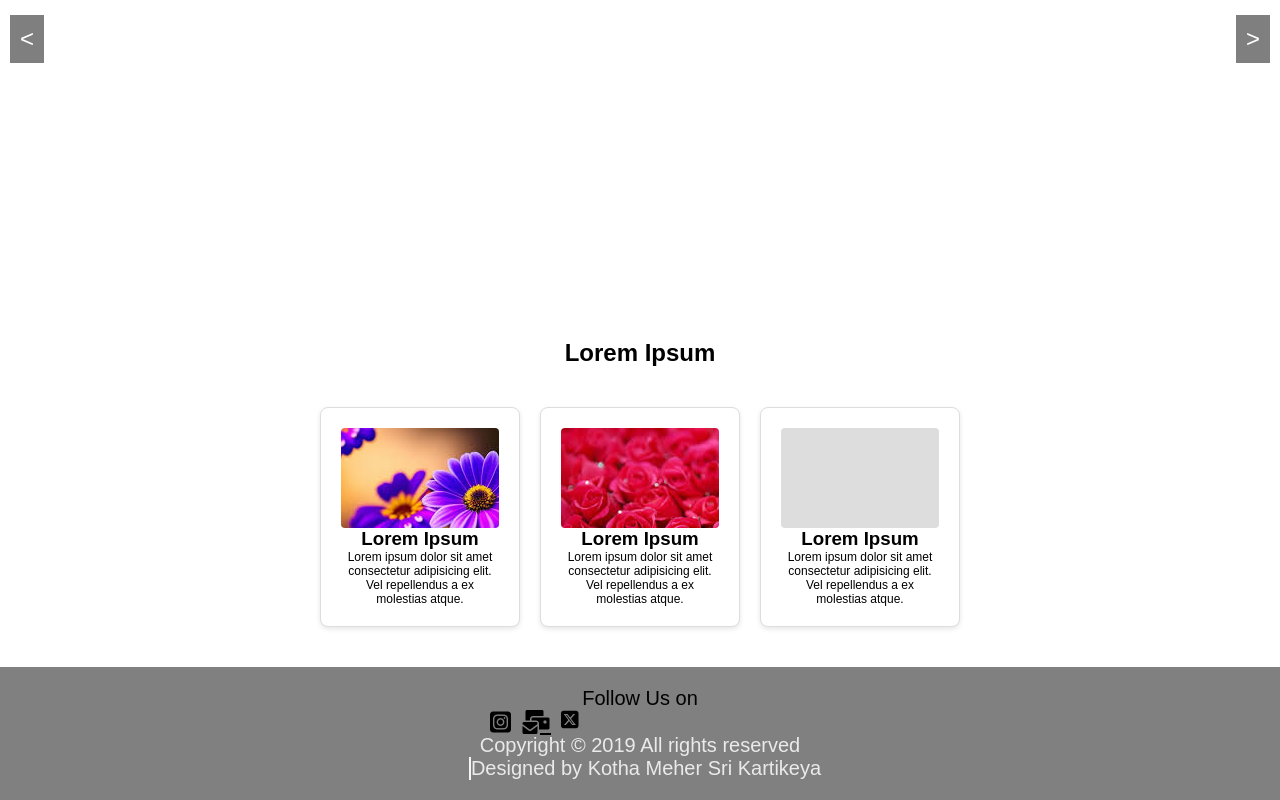
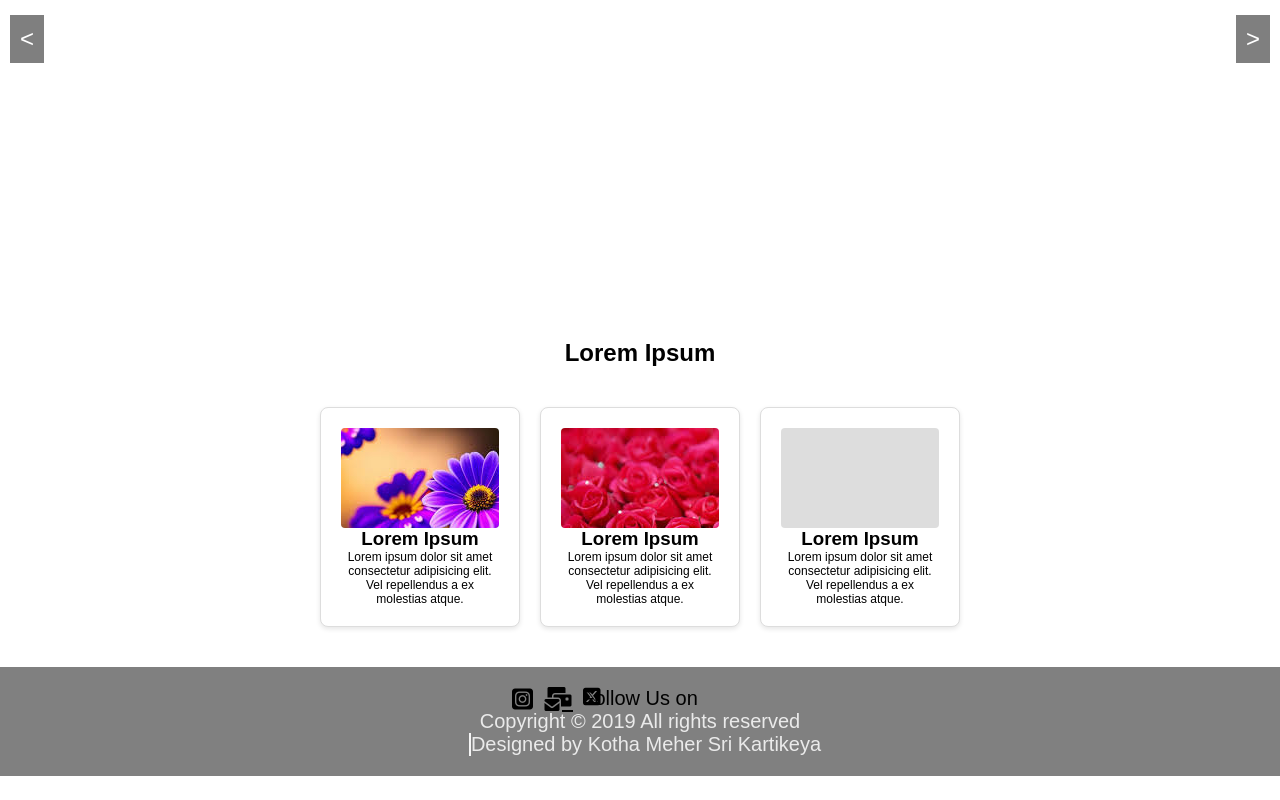
Before and after one commit to kartikeya7609/cca, a plain HTML site: page index.html in a window 1280 px wide. Shown: the part 358-1158 px from the top of the page. After the commit the page ends 1134 px from the top, so only its background shows below. Drawn offline with Linux system fonts and the light colour scheme; a web font is replaced by a local one.

Commit message:
Update style.css

```diff
--- a/style.css
+++ b/style.css
@@ -253,6 +253,10 @@ body {
         transform: translateX(0);
     }
 }
+.footer1{
+position:absolute;
+left:40%;
+}
 @media screen and (max-width: 768px) {
 
     .image-carousel {
```
